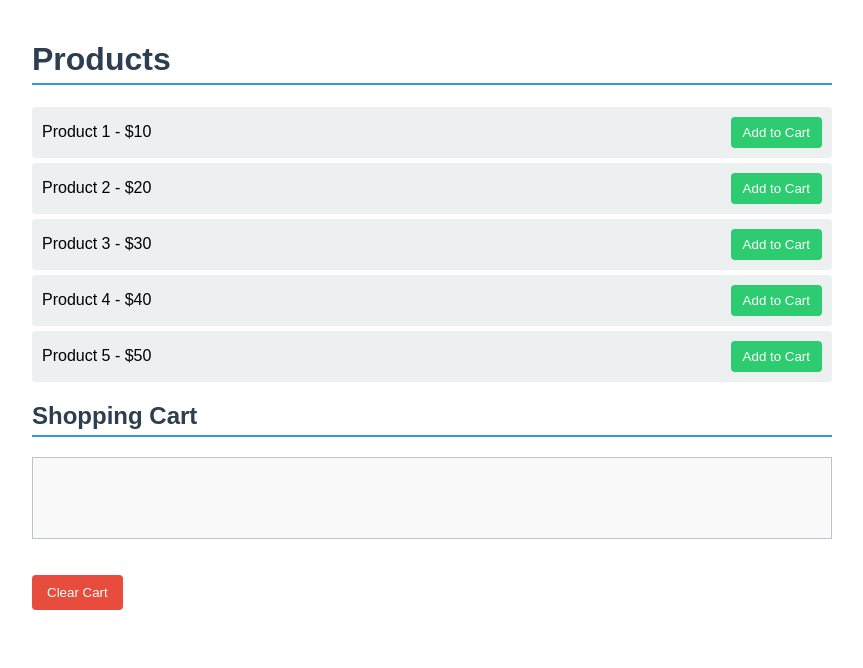
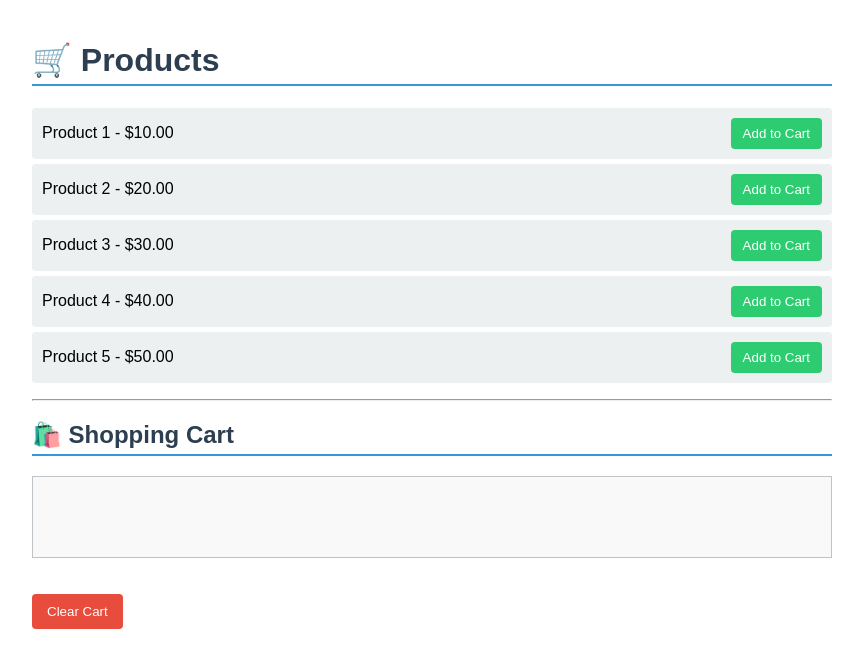
Before and after one commit to acciojob/shopping-cart-sessions-SoumyadipBasak, a website: page main.html in a window 1280 px wide. Shown: the whole page, without its empty margins (208-1071 px from the left). Drawn offline with Linux system fonts and the light colour scheme.

Commit message:
created a submission

```diff
--- a/main.html
+++ b/main.html
@@ -1,8 +1,8 @@
 <!DOCTYPE html>
 <html lang="en">
 <head>
-  <meta charset="UTF-8" />
-  <meta name="viewport" content="width=device-width, initial-scale=1.0" />
+  <meta charset="UTF-8">
+  <meta name="viewport" content="width=device-width, initial-scale=1.0">
   <title>Session-Based Shopping Cart</title>
   <style>
     body {
@@ -11,18 +11,15 @@
       margin: 0 auto;
       padding: 20px;
     }
-
     h1, h2 {
       color: #2c3e50;
       border-bottom: 2px solid #3498db;
       padding-bottom: 5px;
     }
-
     #product-list {
       list-style-type: none;
       padding: 0;
     }
-
     #product-list li {
       display: flex;
       justify-content: space-between;
@@ -32,7 +29,6 @@
       background-color: #ecf0f1;
       border-radius: 4px;
     }
-
     .add-to-cart-btn {
       background-color: #2ecc71;
       color: white;
@@ -42,11 +38,9 @@
       cursor: pointer;
       transition: background-color 0.2s;
     }
-
     .add-to-cart-btn:hover {
       background-color: #27ae60;
     }
-
     #cart-list {
       list-style-type: disc;
       padding-left: 20px;
@@ -55,12 +49,10 @@
       min-height: 50px;
       background-color: #f9f9f9;
     }
-
     #cart-list li {
       padding: 5px 0;
       color: #34495e;
     }
-
     #clear-cart-btn {
       background-color: #e74c3c;
       color: white;
@@ -71,22 +63,24 @@
       cursor: pointer;
       transition: background-color 0.2s;
     }
-
     #clear-cart-btn:hover {
       background-color: #c0392b;
     }
   </style>
 </head>
 <body>
-  <h1>Products</h1>
+
+<h1>🛒 Products</h1>
 <ul id="product-list"></ul>
 
-  <h2>Shopping Cart</h2>
+<hr />
+
+<h2>🛍️ Shopping Cart</h2>
 <ul id="cart-list"></ul>
-
 <button id="clear-cart-btn">Clear Cart</button>
 
 <script>
+  // --- Product Data ---
   const products = [
     { id: 1, name: "Product 1", price: 10 },
     { id: 2, name: "Product 2", price: 20 },
@@ -98,23 +92,25 @@
   const productList = document.getElementById("product-list");
   const cartList = document.getElementById("cart-list");
   const clearCartBtn = document.getElementById("clear-cart-btn");
+
   const CART_KEY = "cart";
 
+  // --- Session Storage Functions ---
   function loadCart() {
-      const data = sessionStorage.getItem(CART_KEY);
-      return data ? JSON.parse(data) : [];
+    const cartData = sessionStorage.getItem(CART_KEY);
+    return cartData ? JSON.parse(cartData) : [];
   }
 
   function saveCart(cart) {
     sessionStorage.setItem(CART_KEY, JSON.stringify(cart));
   }
 
+  // --- Render Functions ---
   function renderProducts() {
-      productList.innerHTML = "";
     products.forEach(product => {
       const li = document.createElement("li");
       li.innerHTML = `
-          ${product.name} - $${product.price}
+        ${product.name} - $${product.price.toFixed(2)}
         <button class="add-to-cart-btn" data-id="${product.id}">Add to Cart</button>
       `;
       productList.appendChild(li);
@@ -123,18 +119,21 @@
 
   function renderCart() {
     const cart = loadCart();
-      cartList.innerHTML = "";
+    cartList.innerHTML = '';
     cart.forEach(item => {
       const li = document.createElement("li");
-        li.textContent = `${item.name} ($${item.price})`;
+      li.textContent = `${item.name} ($${item.price.toFixed(2)})`;
       cartList.appendChild(li);
     });
   }
 
+  // --- Cart Functions ---
   function addToCart(productId) {
     const product = products.find(p => p.id === productId);
     if (!product) return;
+
     const cart = loadCart();
+    // Allow duplicates for Cypress tests
     cart.push({ id: product.id, name: product.name, price: product.price });
     saveCart(cart);
     renderCart();
@@ -145,17 +144,20 @@
     renderCart();
   }
 
-    productList.addEventListener("click", (e) => {
+  // --- Event Listeners ---
+  productList.addEventListener("click", e => {
     if (e.target.classList.contains("add-to-cart-btn")) {
-        addToCart(parseInt(e.target.dataset.id));
+      const id = parseInt(e.target.dataset.id);
+      addToCart(id);
     }
   });
 
   clearCartBtn.addEventListener("click", clearCart);
 
-    // Initial render
+  // --- Initial Render ---
   renderProducts();
   renderCart();
 </script>
+
 </body>
 </html>
```
Lines whose indentation alone changed are shown as unchanged.
